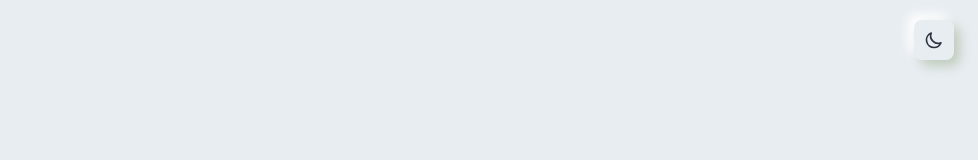
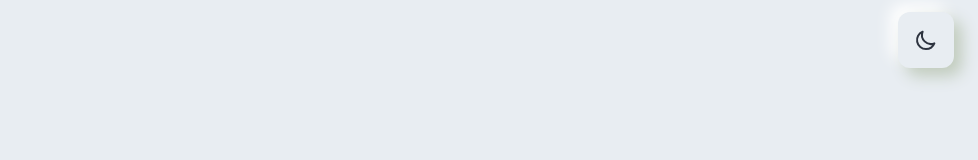
Before and after one commit to sagar-datta/travel-itinerary-ai, a Next.js app: page / in a window 1280 px wide. Shown: the top 160 px of the page, without its empty margins (302-1280 px from the left). Built offline with nearby package versions, Linux system fonts and the light colour scheme.

Commit message:
Refactor ThemeToggle component styles for improved aesthetics and accessibility

```diff
--- a/src/app/components/common/ThemeToggle.tsx
+++ b/src/app/components/common/ThemeToggle.tsx
@@ -29,21 +29,21 @@ export function ThemeToggle() {
   return (
     <button
       onClick={toggleDarkMode}
-      className="relative rounded-lg p-2.5 transition-all duration-300 ease-in-out
+      className="relative rounded-xl p-4 transition-all duration-300 ease-in-out
         dark:bg-dark-base dark:text-dark-text-primary bg-light-base text-light-text-primary
-        shadow-[6px_6px_12px_#c0cbbc,-6px_-6px_12px_#ffffff]
-        dark:shadow-[6px_6px_12px_#272C35,-6px_-6px_12px_#353B46]
-        hover:shadow-[3px_3px_6px_#c0cbbc,-3px_-3px_6px_#ffffff]
-        dark:hover:shadow-[3px_3px_6px_#272C35,-3px_-3px_6px_#353B46]"
+        shadow-[8px_8px_16px_#c0cbbc,-8px_-8px_16px_#ffffff]
+        dark:shadow-[8px_8px_16px_#272C35,-8px_-8px_16px_#353B46]
+        hover:shadow-[4px_4px_8px_#c0cbbc,-4px_-4px_8px_#ffffff]
+        dark:hover:shadow-[4px_4px_8px_#272C35,-4px_-4px_8px_#353B46]"
       aria-label={`Switch to ${isDarkMode ? 'light' : 'dark'} mode`}
     >
-      <span className="absolute inset-0 rounded-lg bg-black opacity-0 transition-opacity duration-300 ease-in-out [&:active]:opacity-10"></span>
+      <span className="absolute inset-0 rounded-xl bg-black opacity-0 transition-opacity duration-300 ease-in-out [&:active]:opacity-10"></span>
       {isDarkMode ? (
-        <svg className="relative z-10 h-5 w-5" fill="none" viewBox="0 0 24 24" stroke="currentColor">
+        <svg className="relative z-10 h-6 w-6" fill="none" viewBox="0 0 24 24" stroke="currentColor">
           <path strokeLinecap="round" strokeLinejoin="round" strokeWidth={2} d="M12 3v1m0 16v1m9-9h-1M4 12H3m15.364 6.364l-.707-.707M6.343 6.343l-.707-.707m12.728 0l-.707.707M6.343 17.657l-.707.707M16 12a4 4 0 11-8 0 4 4 0 018 0z" />
         </svg>
       ) : (
-        <svg className="relative z-10 h-5 w-5" fill="none" viewBox="0 0 24 24" stroke="currentColor">
+        <svg className="relative z-10 h-6 w-6" fill="none" viewBox="0 0 24 24" stroke="currentColor">
           <path strokeLinecap="round" strokeLinejoin="round" strokeWidth={2} d="M20.354 15.354A9 9 0 018.646 3.646 9.003 9.003 0 0012 21a9.003 9.003 0 008.354-5.646z" />
         </svg>
       )}
```
